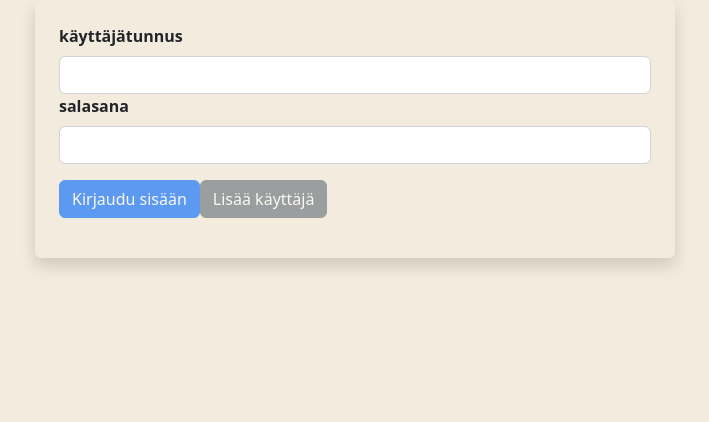
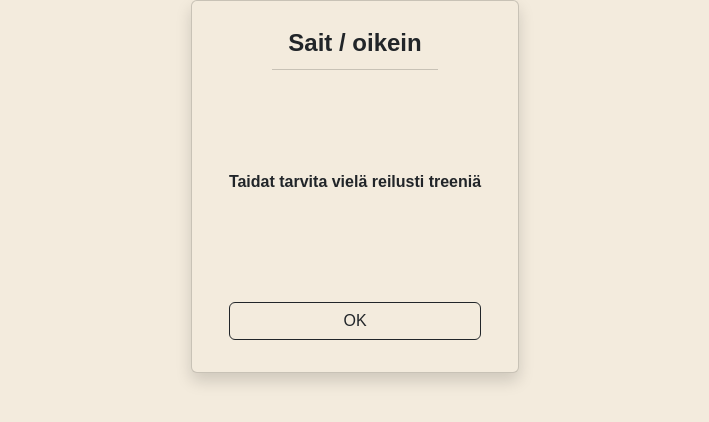
Before and after one commit to matiasjokela/exam_prep_app_frontend, a React (Create React App) app: page /score in a window 1280 px wide. Shown: the top 422 px of the page, without its empty margins (285-994 px from the left). Built offline with nearby package versions, Linux system fonts and the light colour scheme.

Commit message:
Started refactoring to using routes

```diff
--- a/package.json
+++ b/package.json
@@ -14,6 +14,7 @@
     "react-bootstrap": "^2.5.0",
     "react-dom": "^18.2.0",
     "react-redux": "^8.0.5",
+    "react-router-dom": "^6.4.4",
     "react-scripts": "5.0.1",
     "redux-thunk": "^2.4.2",
     "web-vitals": "^2.1.4"
--- a/src/App.js
+++ b/src/App.js
@@ -5,6 +5,10 @@ import { useEffect } from "react";
 import { useState } from "react";
 import { useSelector, useDispatch } from "react-redux";
 import { checkUser } from "./reducers/userReducer";
+import { Link, Routes, Route, useMatch, Navigate } from "react-router-dom";
+import StatsPage from "./components/StatsPage";
+import GamePage from "./components/GamePage";
+import ScorePage from "./components/ScorePage";
 
 // Kysymykset
 // Fysiikka 2020 syksy viimeisin lisätty
@@ -12,23 +16,19 @@ import { checkUser } from "./reducers/userReducer";
 // Biologia 2020 syksy viimeisin lisätty
 
 const App = () => {
-  const dispatch = useDispatch();
-  const user = useSelector((state) => state.user);
-  let local = null;
-  try {
-    local = JSON.parse(window.localStorage.getItem("loggedExamPrepUser"));
-  } catch (e) {
-    console.log(e);
-  }
-
-  useEffect(() => {
-    if (local && local.token) {
-      const token = local.token;
-      dispatch(checkUser({ token }));
-    }
-  }, []);
-
-  return <div>{!user ? <LoginPage /> : <LandingPage />}</div>;
+  return (
+    //kommentti
+    <div>
+      <Routes>
+        <Route path="/" element={<LandingPage />} />
+        <Route path="/login" element={<LoginPage />} />
+        <Route path="/stats" element={<StatsPage />} />
+        <Route path="/game" element={<GamePage />} />
+        <Route path="/score" element={<ScorePage />} />
+      </Routes>
+    </div>
+    //<div>{!user ? <LoginPage /> : <LandingPage />}</div>
+  );
 };
 
 export default App;
--- a/src/components/LandingPage.js
+++ b/src/components/LandingPage.js
@@ -7,7 +7,6 @@ import userService from "../services/user";
 import LoginPage from "./LoginPage";
 import StatsPage from "./StatsPage";
 import { useSelector, useDispatch } from "react-redux";
-import { checkUser } from "../reducers/userReducer";
 import {
   Container,
   ToggleButton,
@@ -16,8 +15,7 @@ import {
   Card,
   Button,
 } from "react-bootstrap";
-
-// Täytyy lisätä error handling, jos ei valintaa tai pakottaa valinta
+import { Link, Routes, Route, useMatch, Navigate } from "react-router-dom";
 
 const LandingPage = () => {
   const [questions, setQuestions] = useState([]);
@@ -25,10 +23,12 @@ const LandingPage = () => {
   const [category, setCategory] = useState(null);
   const [questionCount, setQuestionCount] = useState(0);
   const user = useSelector((state) => state.user);
+
   useEffect(() => {
     questionService.getAll().then((questions) => setQuestions(questions));
   }, []);
 
+  console.log("user", user);
   const handleSelect = (selected) => {
     if (selected === "fysiikka") {
       setCategory("fysiikka");
@@ -85,7 +85,7 @@ const LandingPage = () => {
               variant="outline-dark"
               size="sm"
             >
-              {user.username}
+              {user ? user.username : <Navigate replace={true} to="/login" />}
               <Dropdown.Menu variant="dark">
                 <Dropdown.Item onClick={() => setView("Stats")}>
                   Tilastot
--- a/src/components/LoginPage.js
+++ b/src/components/LoginPage.js
@@ -6,11 +6,31 @@ import LandingPage from "./LandingPage";
 import { Form } from "react-bootstrap";
 import { Container } from "react-bootstrap";
 import { Button } from "react-bootstrap";
+import { useEffect } from "react";
+import { useSelector, useDispatch } from "react-redux";
+import { checkUser } from "../reducers/userReducer";
+import { Link, Routes, Route, useMatch, Navigate } from "react-router-dom";
 
 const LoginPage = () => {
   const [username, setUsername] = useState("");
   const [password, setPassword] = useState("");
   const [user, setUser] = useState(null);
+
+  const dispatch = useDispatch();
+  const validUser = useSelector((state) => state.user);
+  let local = null;
+  try {
+    local = JSON.parse(window.localStorage.getItem("loggedExamPrepUser"));
+  } catch (e) {
+    console.log(e);
+  }
+
+  useEffect(() => {
+    if (local && local.token) {
+      const token = local.token;
+      dispatch(checkUser({ token }));
+    }
+  }, []);
 
   const handleLogin = async (event) => {
     event.preventDefault();
@@ -70,6 +90,9 @@ const LoginPage = () => {
 
   return (
     <Container id="login" className="mb-3 shadow rounded p-sm-4 col-sm-6">
+      {validUser ? (
+        <Navigate replace={true} to="/" />
+      ) : (
         <Form onSubmit={handleLogin}>
           <Form.Group className="mb-3">
             <Form.Label>käyttäjätunnus</Form.Label>
@@ -99,6 +122,7 @@ const LoginPage = () => {
             Lisää käyttäjä
           </Button>
         </Form>
+      )}
     </Container>
   );
 };
--- a/src/index.js
+++ b/src/index.js
@@ -1,6 +1,7 @@
 import React from "react";
 import ReactDOM from "react-dom/client";
 import { Provider } from "react-redux";
+import { BrowserRouter as Router } from "react-router-dom";
 import App from "./App";
 import store from "./utils/store";
 //import './scss/custom.scss'
@@ -8,6 +9,8 @@ import "./index.css";
 
 ReactDOM.createRoot(document.getElementById("root")).render(
   <Provider store={store}>
-    <App />
+    <Router>
+      <App />
+    </Router>
   </Provider>
 );
```
Also changed, not shown: 1 other file (tests, documents, lock files or other folders). Lines whose indentation alone changed are shown as unchanged.
